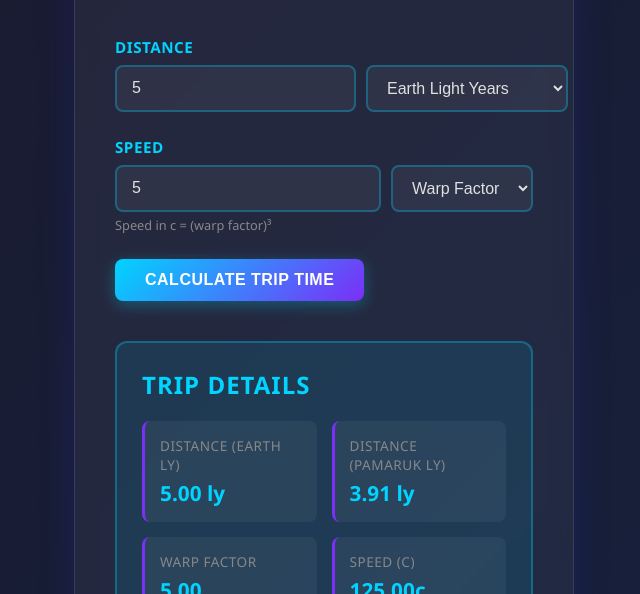
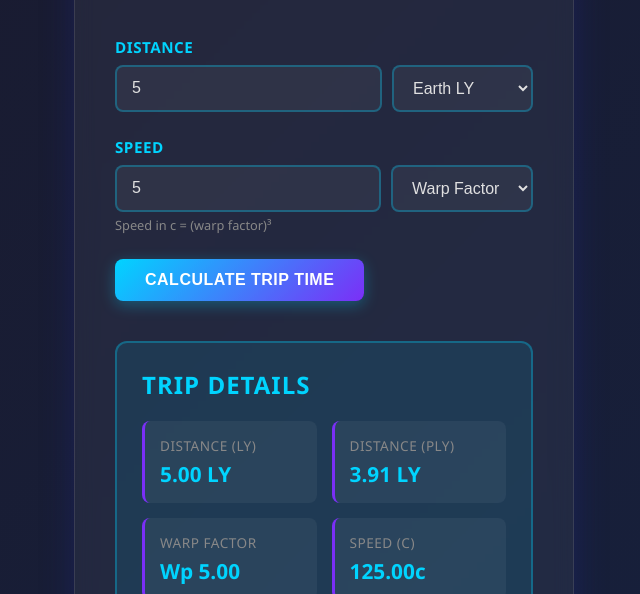
Before and after one commit to EmperorJake/shikanaverse-trip-calculator, a plain HTML site: page index.html in a window 1280 px wide. Both pictures are taken after typing "5", "5" into the empty fields and a click on the button "CALCULATE TRIP TIME". Shown: the part 206-800 px from the top of the page, without its empty margins (316-956 px from the left). Drawn offline with Linux system fonts and the light colour scheme.

Commit message:
Unit tweaks again

```diff
--- a/index.html
+++ b/index.html
@@ -27,8 +27,8 @@
                             step="0.1"
                         >
                         <select id="distanceUnit">
-                            <option value="earth">Earth Light Years</option>
-                            <option value="pamaruk">Pamaruk Light Years</option>
+                            <option value="earth">Earth LY</option>
+                            <option value="pamaruk">Pamaruk LY</option>
                         </select>
                     </div>
                 </div>
@@ -59,11 +59,11 @@
                 <h2>Trip Details</h2>
                 <div class="result-grid">
                     <div class="result-item">
-                        <span class="result-label">Distance (Earth ly)</span>
+                        <span class="result-label">Distance (LY)</span>
                         <span class="result-value" id="resultDistanceEarth"></span>
                     </div>
                     <div class="result-item">
-                        <span class="result-label">Distance (Pamaruk ly)</span>
+                        <span class="result-label">Distance (PLY)</span>
                         <span class="result-value" id="resultDistanceParamuk"></span>
                     </div>
                     <div class="result-item">
--- a/script.js
+++ b/script.js
@@ -133,9 +133,9 @@ function calculateTrip() {
     const travelTime = calculateTravelTime(distanceEarthLy, speedInC);
 
     // Display results - always show both warp factor and speed in c
-    document.getElementById('resultDistanceEarth').textContent = `${distanceEarthLy.toFixed(2)} ly`;
-    document.getElementById('resultDistanceParamuk').textContent = `${distanceParamukLy.toFixed(2)} ly`;
-    document.getElementById('resultWarpFactor').textContent = `${warpFactor.toFixed(2)}`;
+    document.getElementById('resultDistanceEarth').textContent = `${distanceEarthLy.toFixed(2)} LY`;
+    document.getElementById('resultDistanceParamuk').textContent = `${distanceParamukLy.toFixed(2)} LY`;
+    document.getElementById('resultWarpFactor').textContent = `Wp ${warpFactor.toFixed(2)}`;
     document.getElementById('resultSpeed').textContent = `${speedInC.toFixed(2)}c`;
     document.getElementById('resultTime').textContent = formatTime(travelTime);
 
```
